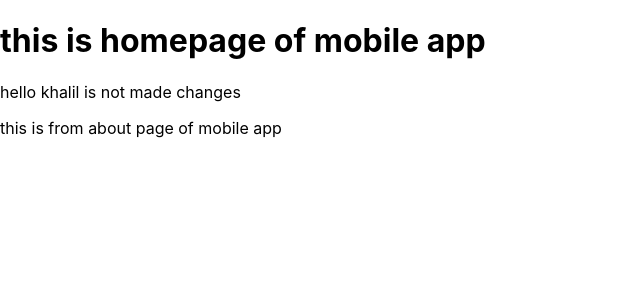
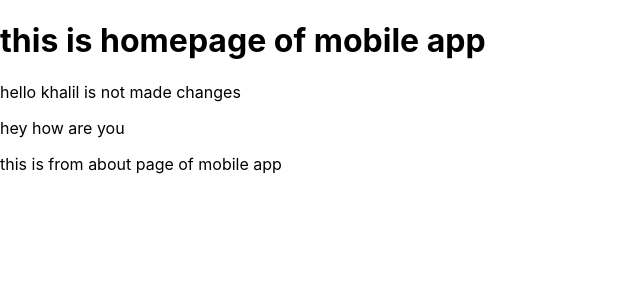
Before and after one commit to khalilkhan-Dev/mobile, a React (Create React App) app: page / in a window 1280 px wide. Shown: the top 300 px of the page, without its empty margins (0-640 px from the left). Built offline with nearby package versions, Linux system fonts and the light colour scheme.

Commit message:
commit 3

```diff
--- a/src/components/Home.jsx
+++ b/src/components/Home.jsx
@@ -7,6 +7,7 @@ const Home = () => {
     <h1>this is homepage of mobile app</h1>
 
     <p>hello khalil is not made changes </p>
+    <p>hey how are you</p>
     <About/>
 
     </>
```
